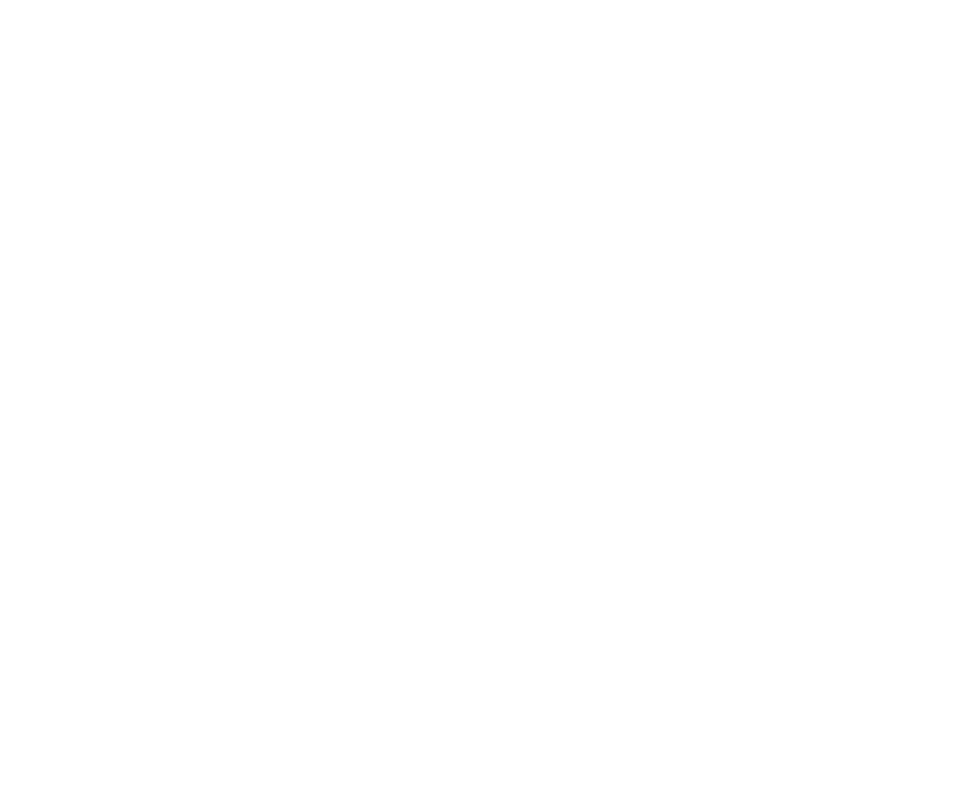
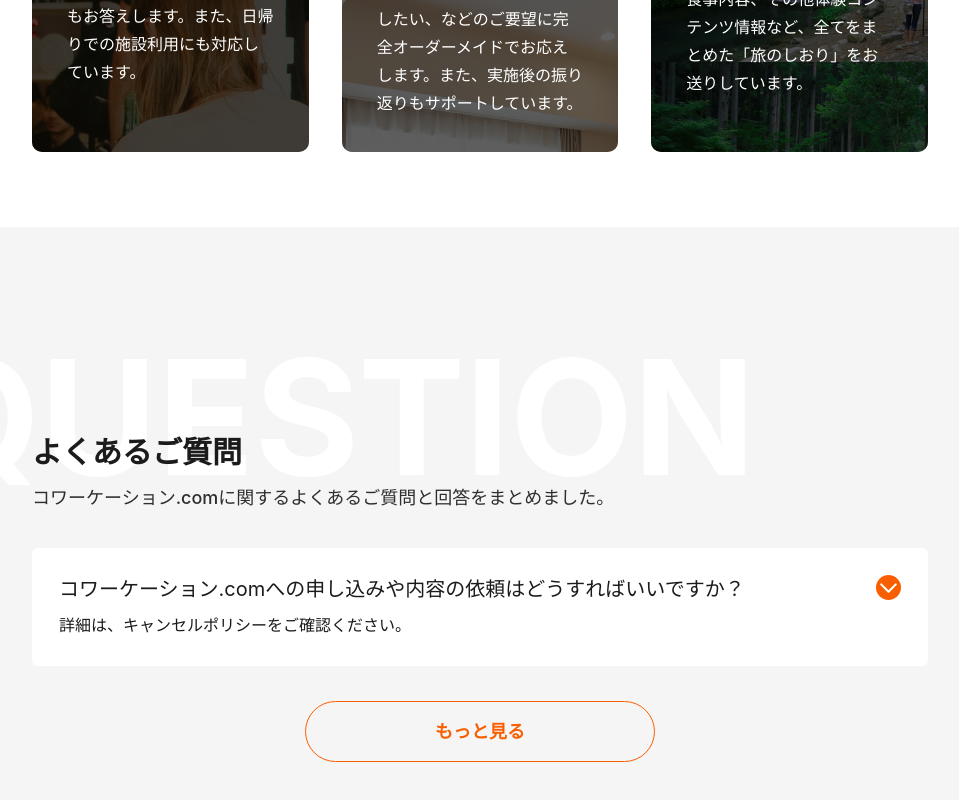
Before and after one commit to kaushal-basnet/teamplace-skeleton, a Next.js app: page /coworkation in a window 1280 px wide. Shown: the part 784-1584 px from the top of the page, without its empty margins (160-1119 px from the left). Before the commit the page ends 901 px from the top, so only its background shows below. Built offline with nearby package versions, Linux system fonts and the light colour scheme.

Commit message:
skeleton design of coworkation question

```diff
--- a/components/molecules/Coworkation-card/index.tsx
+++ b/components/molecules/Coworkation-card/index.tsx
@@ -10,7 +10,7 @@ const CoworkationCard = ({ card, title, facilities, desc, img }: Props) => {
   return (
     <div
       className={
-        " relative flex flex-col text-white p-5 rounded-[10px] w-full xl:w-[394px] xl:h-[436px]  xl:p-[35px] md:w-[calc(50%-20px)] md:last:flex-1 xl:last:flex-auto"
+        " relative flex flex-col text-white p-5 rounded-[10px] w-full xl:w-[394px]   xl:p-[35px] md:w-[calc(50%-20px)] md:last:flex-1 xl:last:flex-auto"
       }
       // Tailwind CSS doesn't really deal with dynamic data, so use inline css
       style={{ backgroundImage: `url(/img/${img})` }}
--- a/components/molecules/Coworkation-question/index.tsx
+++ b/components/molecules/Coworkation-question/index.tsx
@@ -1,7 +1,49 @@
+import { Button } from "@chakra-ui/react";
+import { ChevronDownIcon } from "@heroicons/react/outline";
+
 const Question = () => {
   return (
     <>
-      <div>Question</div>
+      <div className="relative lg:px-24 pt-[102px] pb-[79px]">
+        <h2 className="absolute text-[#ffffff] text-[160px] leading-[110%] font-bold top-0 left-[-20px]">
+          QUESTION
+        </h2>
+        <div className="relative">
+          <p className="font-bold leading-[140%] text-[30px] text-[#1b1b1b] mb-[10px]">
+            よくあるご質問
+          </p>
+          <p className="text-[18px] leading-[30px] font-medium text-[#2e2e2e]">
+            コワーケーション.comに関するよくあるご質問と回答をまとめました。
+          </p>
+        </div>
+
+        <div className="bg-[#ffffff] rounded-md w-full flex flex-col p-[27px] gap-y-[8px] my-[35px]">
+          <div className=" flex justify-between">
+            <h3 className="text-[20px] leading-[140%] text-[#1b1b1b] text-bold ">
+              コワーケーション.comへの申し込みや内容の依頼はどうすればいいですか？
+            </h3>
+            <ChevronDownIcon className="w-[25px] h-[25px] text-white bg-[#F95F00] rounded-full" />
+          </div>
+
+          <p className="text-[16px] leading-7 text-[#1b1b1b]">
+            詳細は、キャンセルポリシーをご確認ください。
+          </p>
+        </div>
+        <div className="text-center">
+          <Button
+            variant="outline"
+            borderColor=" 1px solid #F95F00"
+            color="#F95F00"
+            borderRadius="50px"
+            width="350px"
+            height="61px"
+            margin="auto"
+            textAlign="center"
+          >
+            <p className="text-[18px] leading-[140%] font-bold ">もっと見る</p>
+          </Button>
+        </div>
+      </div>
     </>
   );
 };
--- a/pages/coworkation/index.tsx
+++ b/pages/coworkation/index.tsx
@@ -5,7 +5,7 @@ import COWORKATION from "../../coworkationApi";
 const Coworkation = () => {
   return (
     <>
-      <div className="relative h-screen max-w-[1440px] m-auto xl:pt-[25px] px-5 lg:px-24 py-[70px] lg:py-[75px] xl:h-[751px] w-full">
+      <div className="relative  h-full max-w-[1440px] m-auto xl:pt-[25px] px-5 lg:px-24 py-[70px] lg:py-[75px] mb-[75px] ">
         <div className=" lg:px-24 xl:top-[75px] lg:relative ">
           {/* <div className=" top-14 px-7 lg:px-24 xl:top-[75px] "> */}
           <h2 className="absolute font-bold  leading-[110%] z-[-1] top-[25px] lg:top-[-56px] left-[-4px] lg:left-1 text-[#F5F5F5] text-[110px]  lg:text-[160px]   ">
@@ -32,8 +32,11 @@ const Coworkation = () => {
           </div>
         </div>
       </div>
+
       {/* questions */}
-      <Question />
+      <div className="relative max-w-[1440px] m-auto px-5  lg:px-24 pt-[102px] pb-[79px] bg-[#F5F5F5]">
+        <Question />
+      </div>
     </>
   );
 };
```
